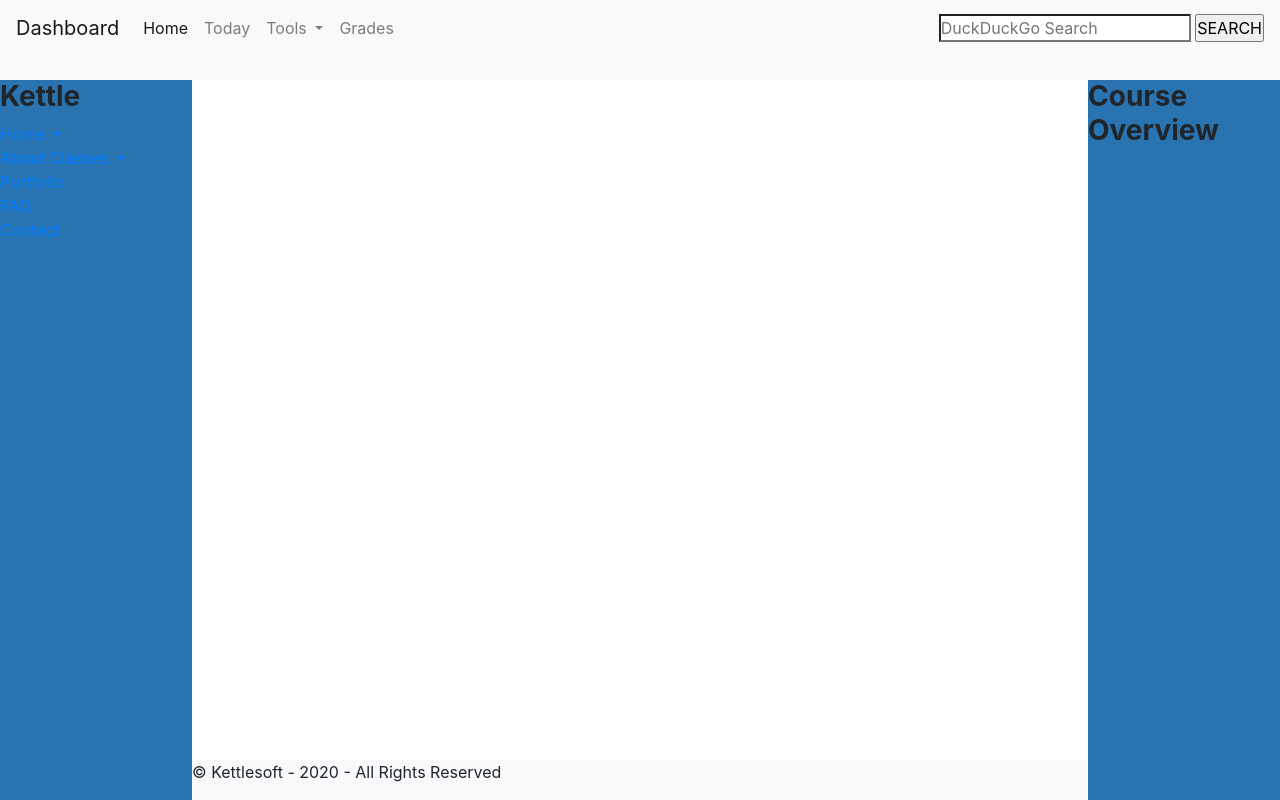
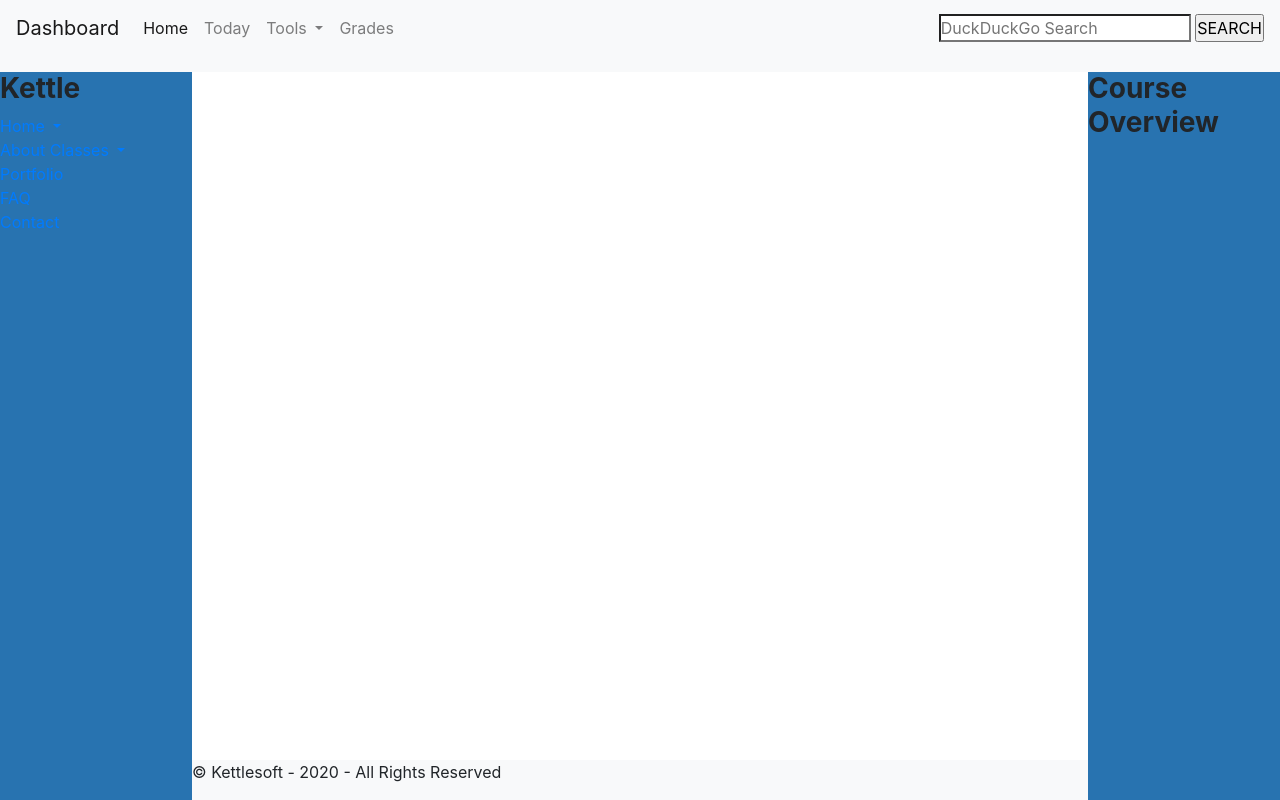
Before and after one commit to lowrancr/kettleLMS, a PHP site: page /home.php in a window 1280 px wide. Run offline with PHP 8.4, Linux system fonts and the light colour scheme; data that the repository does not hold is empty.

Commit message:
Modify Percentages

```diff
--- a/css/home.css
+++ b/css/home.css
@@ -17,7 +17,7 @@
     display: grid;
     /* grid: 55px 970px 56px / 252px 1363px 305px; */
     /* grid: 4.6em 80.8em 4.7em / 21em 113.6em 25.42em; */
-    grid:  10% 85% 5% / 15% 70% 15% ;
+    grid:  9% 86% 5% / 15% 70% 15% ;
 
     grid-template-areas:
     'header header header'
```
